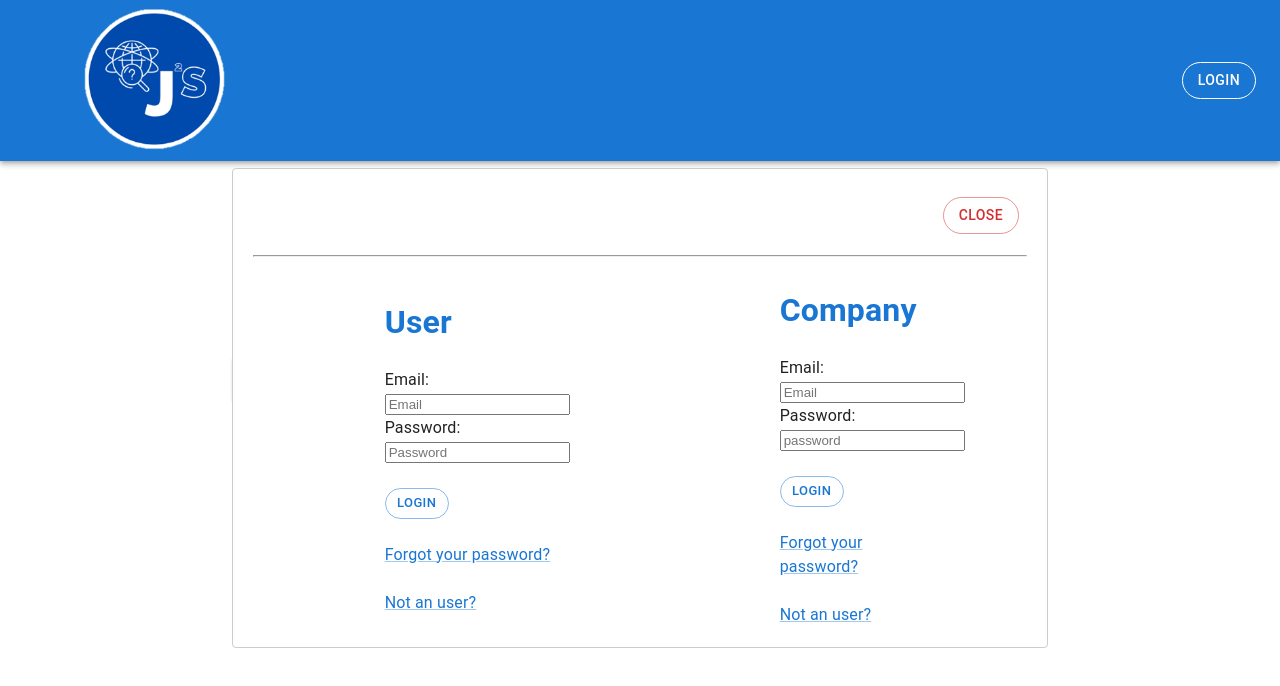
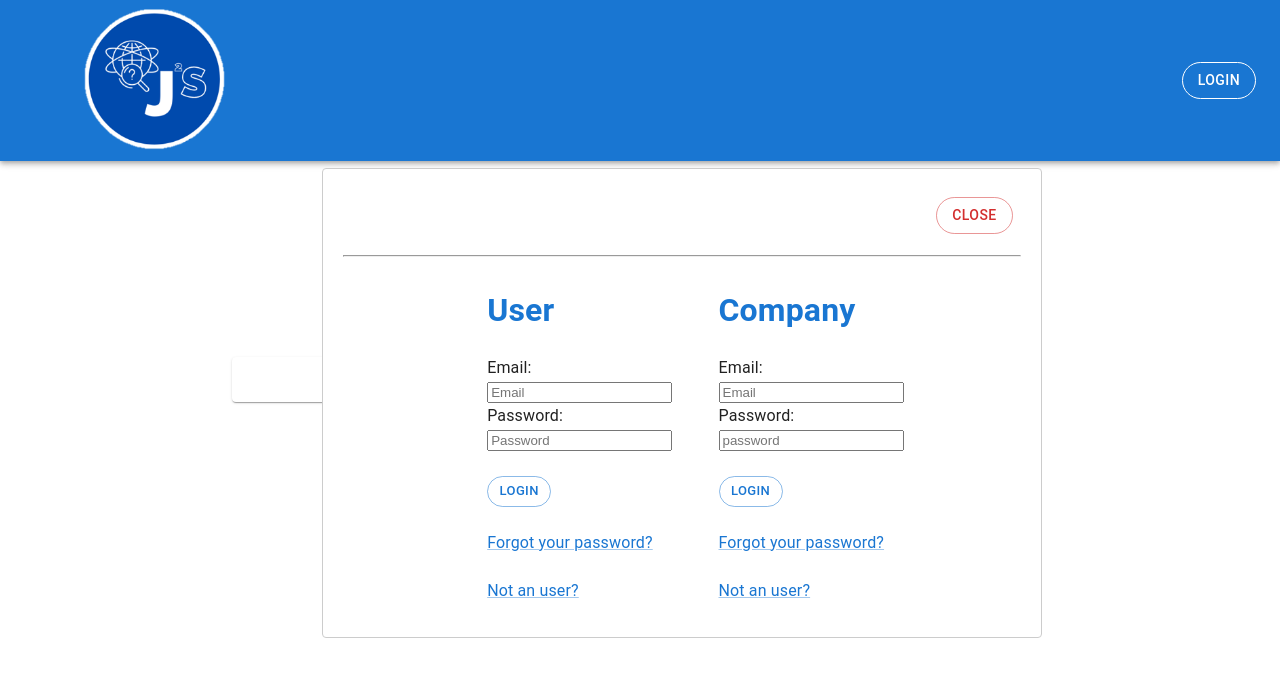
Before and after one commit to ClaudioSts/DesafioFinalB4F, a Next.js app: page / in a window 1280 px wide. Both pictures are taken after a click on the button "LOGIN". Shown: the top 686 px of the page. Built offline with nearby package versions, Linux system fonts and the light colour scheme; no server answers.

Commit message:
Small layout changes.

```diff
--- a/pages/index.js
+++ b/pages/index.js
@@ -132,7 +132,7 @@ export default function Home(props) {
               </Link>
             </div>
           ) : (
-            <CustomButtonWithModal buttonTitle="Login" modalTitle="">
+            <CustomButtonWithModal buttonTitle="Login" modalTitle="" >
               <Grid
                 container
                 spacing={2}
@@ -142,7 +142,10 @@ export default function Home(props) {
               >
                 <Grid
                   item
-                  xs={6}
+                  xs={1}></Grid>
+                <Grid
+                  item
+                  xs={4}
                   onMouseOver={(e) => {
                     setLoginUserDisabled(false);
                     setLoginCompanyDisabled(true);
@@ -161,7 +164,7 @@ export default function Home(props) {
                 </Grid>
                 <Grid
                   item
-                  xs={2}
+                  xs={4}
                   onMouseOver={(e) => {
                     setLoginUserDisabled(true);
                     setLoginCompanyDisabled(false);
--- a/src/components/JobList.js
+++ b/src/components/JobList.js
@@ -14,7 +14,6 @@ function JobList(props) {
   const list = "api/users"
 
   const filterPredicate = (el) => {
-    console.log("filter", filter)
     if (filter != "") {
         let filterUppercase = filter.toUpperCase();
         return el.title.toUpperCase().includes(filterUppercase) ||
--- a/src/components/applicationsList/cardItemWithModal.js
+++ b/src/components/applicationsList/cardItemWithModal.js
@@ -76,7 +76,7 @@ export default function CardItemWithModal(props) {
               justifyContent="flex-end"
               alignItems="flex-end"
             >
-              <Button variant='outlined' color='inherit' sx={ { borderRadius: 28 } } onClick={handleClose}>Close</Button>
+              <Button variant='outlined' color="error" sx={ { borderRadius: 28 } } onClick={handleClose}>Close</Button>
             </Box>
             <hr />
             <h1>{location}</h1>
--- a/src/components/modal/customButtonWithModal.js
+++ b/src/components/modal/customButtonWithModal.js
@@ -20,9 +20,9 @@ export default function CustomButtonWithModal(props) {
       // transform: 'translate(-50%, -0%)',
       backgroundColor: "rgba(0, 0, 0, 0)",
       // border: 'none',
-      width: "70%",
-      height: "70%",
-      marginLeft: "15%",
+      width: "800px",
+      height: "550px",
+      marginLeft: "22%",
       marginTop: "10%",
       marginBottom: "5%",
     },
```
